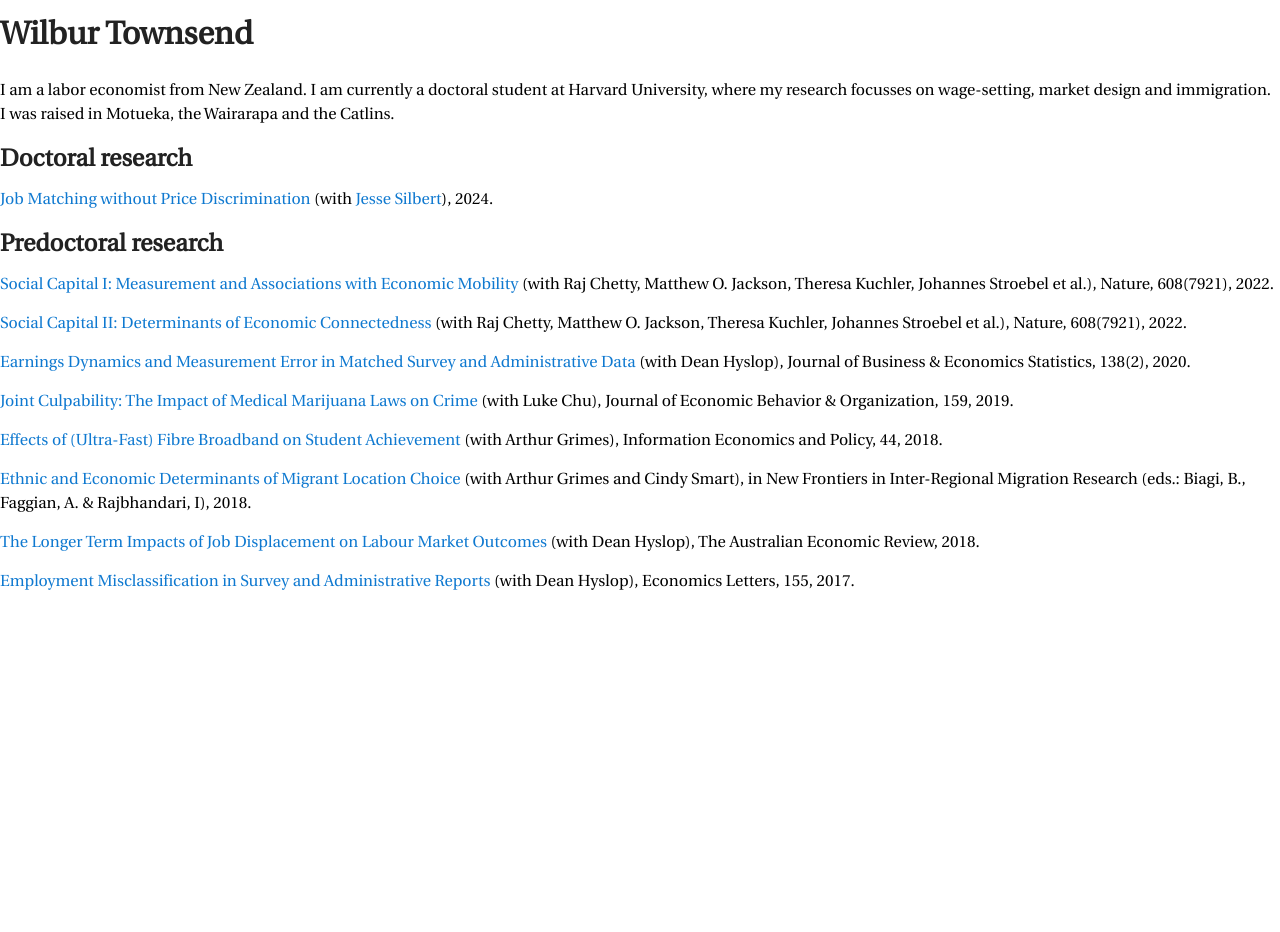
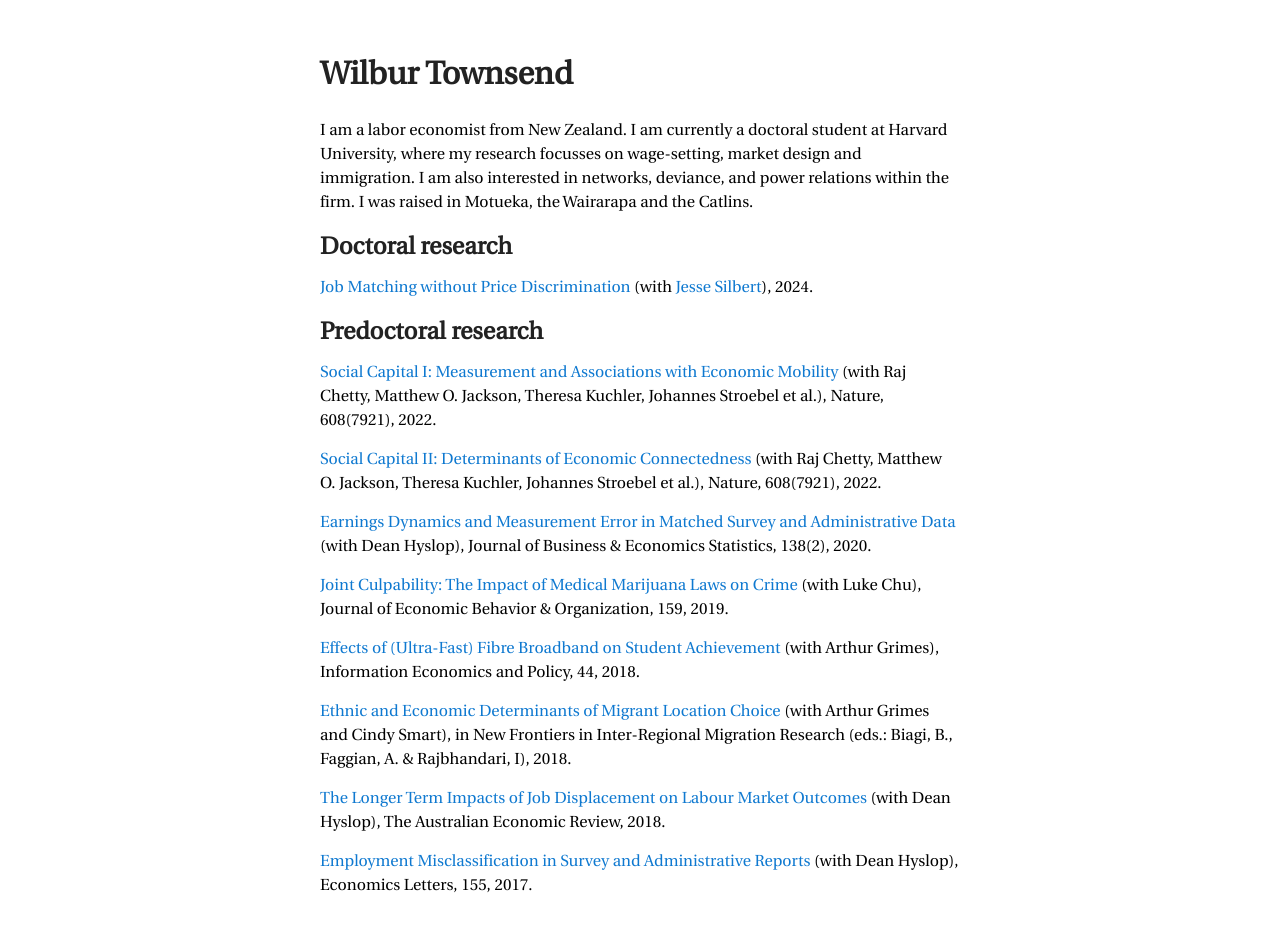
Before and after one commit to wilburtownsend/wilburtownsend.github.io, a Jekyll site: the page built from index.md, in a window 1280 px wide. Built offline with Jekyll 4.4.1, drawn with Linux system fonts in a browser that asks for light colours; our own code applies the rules of GitHub Pages for plain Markdown files; before the commit the page ends 900 px from its top, so only the background shows below that.

Commit message:
Revert "Merge branch 'main' of https://github.com/wilburtownsend/wilburtownsend.github.io"
This reverts commit 40f528f79c23a0ea417f0f9f31807e5b5cf672f2, reversing
changes made to bcffc73089de8a1024c90f00f313ba94bbffa800.

```diff
--- a/_layouts/default.html
+++ b/_layouts/default.html
@@ -1,5 +1,5 @@
 <!DOCTYPE html>
-<html lang="en-NZ">
+<html lang="{{ site.lang | default: "en-US" }}">
 
   <head>
     <meta charset='utf-8'>
@@ -14,11 +14,9 @@
 
     <!-- MAIN CONTENT -->
     <div id="main_content_wrap" class="outer">
-      <h2> Wilbur Townsend </h2>
-      <p>I am a labor economist from New Zealand. I am currently a doctoral student at Harvard University, where my research focusses on wage-setting, market design and immigration.  I was raised in Motueka, the Wairarapa and the Catlins.</p>
-
+      <section id="main_content" class="inner">
         {{ content }}
-    </section>
+      </section>
     </div>
 
     <!-- FOOTER  -->
--- a/assets/style.css
+++ b/assets/style.css
@@ -122,10 +122,6 @@
 .tar_download_link:hover{background:url(../images/sprite_download.png) no-repeat top right}
 #main_content{padding-top:40px}
 #footer_wrap{background:#212121}
-
-#left_column{position:relative;  left:0px; top:20px}
-#right_column{position:relative;  top:30px}
-
 @media screen and (max-width: 992px){img{max-width:100%}
 }
 @media screen and (max-width: 480px){body{font-size:14px}
--- a/index.md
+++ b/index.md
@@ -1,3 +1,7 @@
+## Wilbur Townsend
+
+I am a labor economist from New Zealand. I am currently a doctoral student at Harvard University, where my research focusses on wage-setting, market design and immigration. I am also interested in networks, deviance, and power relations within the firm. I was raised in Motueka, the Wairarapa and the Catlins.
+
 ### Doctoral research
 
 [Job Matching without Price Discrimination](papers/market design monopsony.pdf)
```
